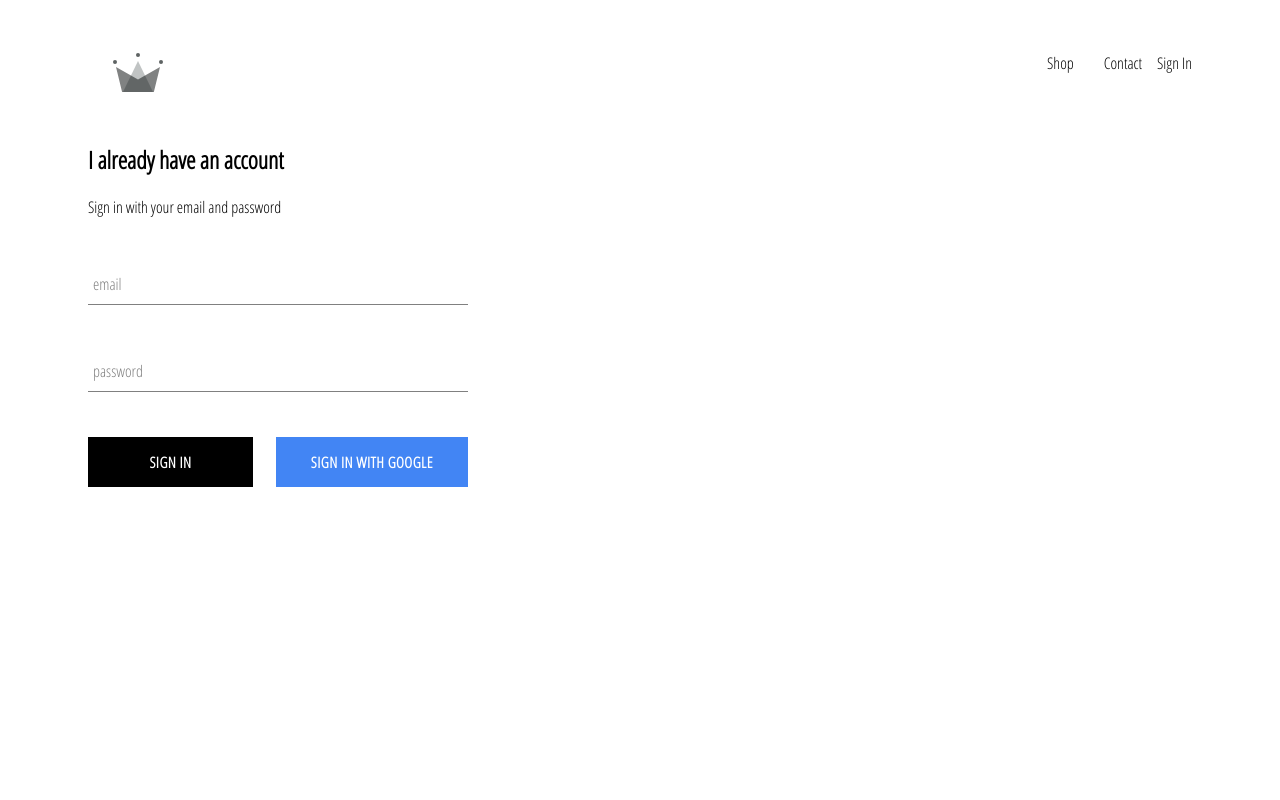
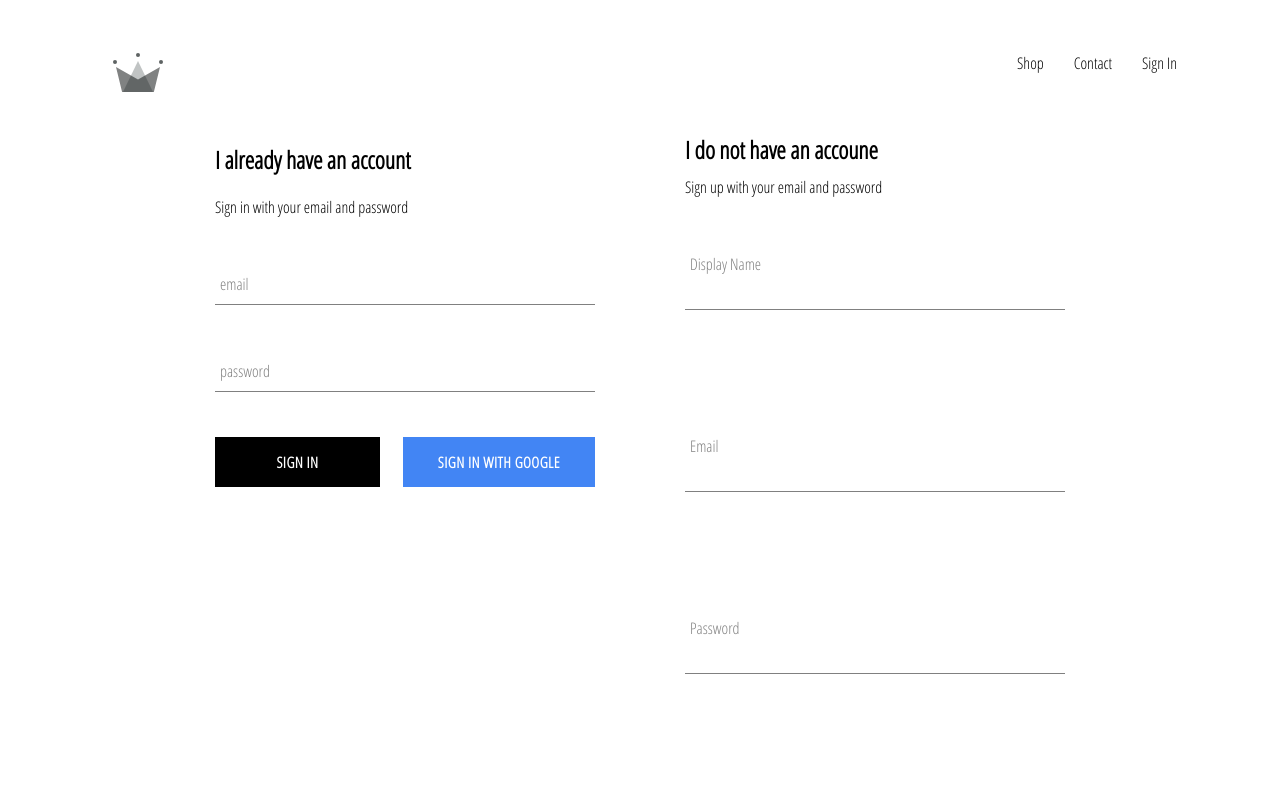
Before and after one commit to Fambirachimwe/Ecommerce, a React (Create React App) app: page /signin in a window 1280 px wide. Shown: the top 800 px of the page. Built offline with nearby package versions, Linux system fonts and the light colour scheme; no server answers.

Commit message:
added the sign up page and the login with email and password

```diff
--- a/src/App.js
+++ b/src/App.js
@@ -6,7 +6,7 @@ import Header from './components/header/header.component';
 import './App.css'
 import SignInAndSignUpPage from './pages/signin-and-signup/signin-and-signup.component';
 
-import {auth} from  './firebase/firebase.utils';
+import {auth, createUserProfileDocument} from  './firebase/firebase.utils';
 
 
 
@@ -23,11 +23,28 @@ class App extends React.Component{
   unsubscribe = null;
 
   componentDidMount(){
-    this.unsubscribe = auth.onAuthStateChanged(user =>{
-      this.setState({
-        currentUser: user
-      });
-      console.log(user);
+    this.unsubscribe = auth.onAuthStateChanged(async userAuth =>{
+
+      if(userAuth){
+         const userRef = await createUserProfileDocument(userAuth);
+
+         userRef.onSnapshot(snapShot =>{
+           this.setState({
+             currentUser : {
+               id: snapShot.id,
+             ...snapShot.data()
+             }
+          });
+        });
+
+        console.log(this.state);
+
+      }
+
+      else{
+        this.setState({currentUser: userAuth});
+      }
+
 
     })
   }
--- a/src/components/header/header.component.jsx
+++ b/src/components/header/header.component.jsx
@@ -26,7 +26,7 @@ const  Header = ({currentUser}) => (
                 ) :
 
                 (
-                    <Link classname='option' to='/signin'> Sign In</Link>
+                    <Link className='option' to='/signin'> Sign In</Link>
                 )
             }
 
--- a/src/components/sign-in/sign-in.component.jsx
+++ b/src/components/sign-in/sign-in.component.jsx
@@ -40,7 +40,6 @@ class SignIn extends React.Component{
                 <h2>I already have an account </h2>
                 <span> Sign in with your email and password </span>
 
-
                 <form onSubmit={this.handleSubmit}>
 
                     <FormInput type="email" name="email" value={this.state.email} handleChange={this.handleChange} label="email" required/>
@@ -48,7 +47,7 @@ class SignIn extends React.Component{
                     <FormInput type="password" name="password" value={this.state.password} handleChange={this.handleChange} label="password" required/>
 
                     <div className="buttons">
-                        <CustomButton type="submit"  >Sign In    </CustomButton>
+                        <CustomButton type="submit"> Sign In    </CustomButton>
                         <CustomButton onClick={signInWithGoogle} isGoogleSignIn> Sign In With Google </CustomButton>
                     </div>
 
--- /dev/null
+++ b/src/components/sign-up/sign-up.component.jsx
@@ -0,0 +1,81 @@
+import React from 'react';
+
+import './sign-up.styles.scss';
+import FormInput from '../form-input/form-input.component';
+import CustomButton from '../custom-button/custom-button.component';
+
+import { auth, createUserProfileDocument} from '../../firebase/firebase.utils';
+
+class SignUp extends React.Component{
+
+    constructor(){
+        super();
+
+        this.state = {
+            displayName : '',
+            email: '',
+            password: '',
+            confirmPassword:''
+
+        }
+    }
+
+    handleSubmit = async event =>{
+        event.preventDefault();
+        const {displayName, email, password, confirmPassword} = this.state;
+
+        if(password !== confirmPassword){
+            alert("passwords don't match ");
+            return;
+        }
+
+        try {
+            const { user } = await auth.createUserWithEmailAndPassword(email, password);
+            await createUserProfileDocument(user, {displayName});
+
+            this.setState({    // clearing your signup form
+                displayName : '',
+                email: '',
+                password: '',
+                confirmPassword:''
+            })
+
+
+        } catch(err){
+            console.log(err);
+
+        }
+
+    }
+
+    handleChange = e =>{
+       const {name, value} = e.target;
+
+       this.setState({[name]: value})
+
+    }
+
+
+    render() {
+        const {displayName, email, password, confirmPassword} = this.state;
+        return (
+            <div className="sign-up">
+                <h2 className="title">I do not have an accoune</h2>
+                <span>Sign up with your email and password </span>
+
+                <form className="sign-up" onSubmit={this.handleSubmit}>
+
+                    <FormInput  type="text" name="displayName" value={displayName} onChange={this.handleChange} label='Display Name' requied/>
+                    <FormInput  type="email" name="email" value={email} onChange={this.handleChange} label='Email' requied/>
+                    <FormInput  type="password" name="password" value={password} onChange={this.handleChange} label='Password' requied/>
+                    <FormInput  type="password" name="confirmPassword" value={confirmPassword} onChange={this.handleChange} label='Confirm Password' requied/>
+
+                    <CustomButton type='submit'>SIGN UP</CustomButton>
+                </form>
+            </div>
+        )
+    }
+
+}
+
+export default SignUp;
--- /dev/null
+++ b/src/components/sign-up/sign-up.styles.scss
@@ -0,0 +1,10 @@
+.sign-up{
+    display: flex;
+    flex-direction: column;
+    width: 380px;
+
+    .title {
+        margin: 10px 0;
+
+    }
+}
--- a/src/firebase/firebase.utils.js
+++ b/src/firebase/firebase.utils.js
@@ -13,6 +13,38 @@ const config = {
     measurementId: "G-QNWNFVC27L"
 }
 
+
+export const createUserProfileDocument = async (userAuth, additionalData) => {
+    if(!userAuth)  return;
+
+    const userRef = firestore.doc(`users/${userAuth.uid}`);
+    const snapShot = await userRef.get();
+
+    if(!snapShot.exists) {
+        const {displayName, email} = userAuth;
+        const createdAt = new Date();
+
+
+        try {
+            await userRef.set({
+                displayName,
+                email, createdAt,
+                ...additionalData
+            })
+        } catch(error) {
+            console.log('error creating user', error.message);
+
+        }
+    }
+
+    return userRef
+
+
+
+}
+
+
+
 firebase.initializeApp(config);
 
 export const auth = firebase.auth();
--- a/src/pages/signin-and-signup/signin-and-signup.component.jsx
+++ b/src/pages/signin-and-signup/signin-and-signup.component.jsx
@@ -2,12 +2,16 @@ import React from 'react';
 
 import './signin-and-signup.styles.scss';
 import SignIn from '../../components/sign-in/sign-in.component';
+import SignUp from '../../components/sign-up/sign-up.component';
 
 
 
 const SignInAndSignUpPage = () => (
     <div className="signin-and-signup">
        <SignIn />
+
+       <SignUp />
+
     </div>
 );
 
--- a/src/pages/signin-and-signup/signin-and-signup.styles.scss
+++ b/src/pages/signin-and-signup/signin-and-signup.styles.scss
@@ -0,0 +1,8 @@
+.signin-and-signup {
+    width: 850px;
+    display: flex;
+    justify-content: space-between;
+    margin: 5px auto;
+
+
+}
```
Also changed, not shown: src/test.js (added, +13 -0 lines).
